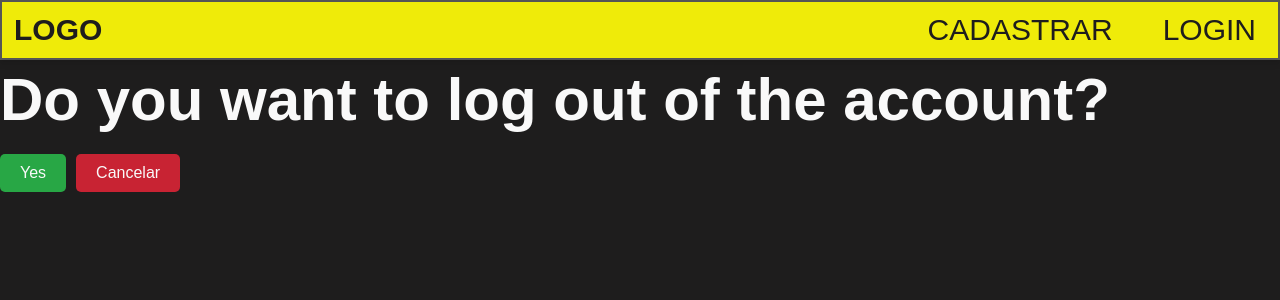
After one commit to Josmateussilva0110/Cadastro_Django, a Django app: page /logout/ in a window 1280 px wide. The commit adds this page. Shown: the top 300 px of the page. Run offline with Django 5.2, Linux system fonts and the light colour scheme.

Commit message:
logout de usuário concluído.

```diff
--- a/base_static/global/css/styles.css
+++ b/base_static/global/css/styles.css
@@ -242,6 +242,24 @@ p {
     box-shadow: 0 0 0 3px var(--black-color);
 }
 
+.btn-ajusts {
+    display: flex;
+    justify-content: left;
+    gap: 1rem;
+}
+
+.btn-ajusts a {
+    margin-top: 2rem;
+    padding: 1rem 2rem;
+    background-color: #c82333;
+    color: var(--white-color);
+    border: none;
+    border-radius: 5px;
+    font-size: 1.6rem;
+    cursor: pointer;
+    transition: background-color 0.3s ease, transform 0.2s ease;
+}
+
 .error {
     color:#ff0000;
     font-size: 1.4rem;
--- a/cadastro/templates/cadastro/base.html
+++ b/cadastro/templates/cadastro/base.html
@@ -15,8 +15,12 @@
             <nav>
                 <ul>
                     <li><a href="{% url "cadastro:register_user" %}">Cadastrar</a></li>
-                    <li><a href=" {% url "cadastro:login_user" %}">Login</a></li>
-                    <li><a href="#">link3 </a></li>
+                    {% if user.is_authenticated %}
+                        <li><a>Olá, {{ user.username }}</a></li>
+                        <li><a href="{% url "cadastro:logout_user" %}">Sair</a></li>
+                    {% else %}
+                        <li><a href=" {% url "cadastro:login_user" %}">Login</a></li>
+                    {% endif %}
                 </ul>
             </nav>
         </div>
--- /dev/null
+++ b/cadastro/templates/cadastro/pages/logout.html
@@ -0,0 +1,16 @@
+{% extends "cadastro/base.html" %}
+
+{% block content %}
+<div class="menu-spacing"></div>
+
+<h1>Do you want to log out of the account? </h1>
+<form method="POST" action="{% url 'cadastro:logout_user' %}">
+    {% csrf_token %}
+    <div class="btn-ajusts">
+        <div class="btn-group">
+            <button type="submit" class="btn btn-send">Yes</button>
+        </div>
+        <a href="{% url 'cadastro:index' %}" class="btn">Cancelar</a>
+    </div>
+</form>
+{% endblock content %}
--- a/cadastro/urls.py
+++ b/cadastro/urls.py
@@ -7,4 +7,5 @@ urlpatterns = [
     path('', index, name='index'),
     path('register_user/', register_user, name='register_user'),
     path('login/', login_user, name='login_user'),
+    path('logout/', logout_user, name='logout_user'),
 ]
--- a/cadastro/views.py
+++ b/cadastro/views.py
@@ -2,7 +2,8 @@ from django.shortcuts import render, redirect
 from django.contrib import messages
 from django.urls import reverse
 from cadastro.forms import Register_User, Login_user
-from django.contrib.auth import authenticate, login
+from django.contrib.auth import authenticate, login, logout
+from django.http import HttpResponseRedirect
 
 
 def index(request):
@@ -42,3 +43,11 @@ def login_user(request):
     context['form'] = form
     context['page_title'] = 'Login'
     return render(request, 'cadastro/pages/login.html', context)
+
+
+def logout_user(request):
+    if request.method == 'POST':
+        logout(request)
+        return redirect('cadastro:index')
+    else:
+        return render(request, 'cadastro/pages/logout.html')
```
